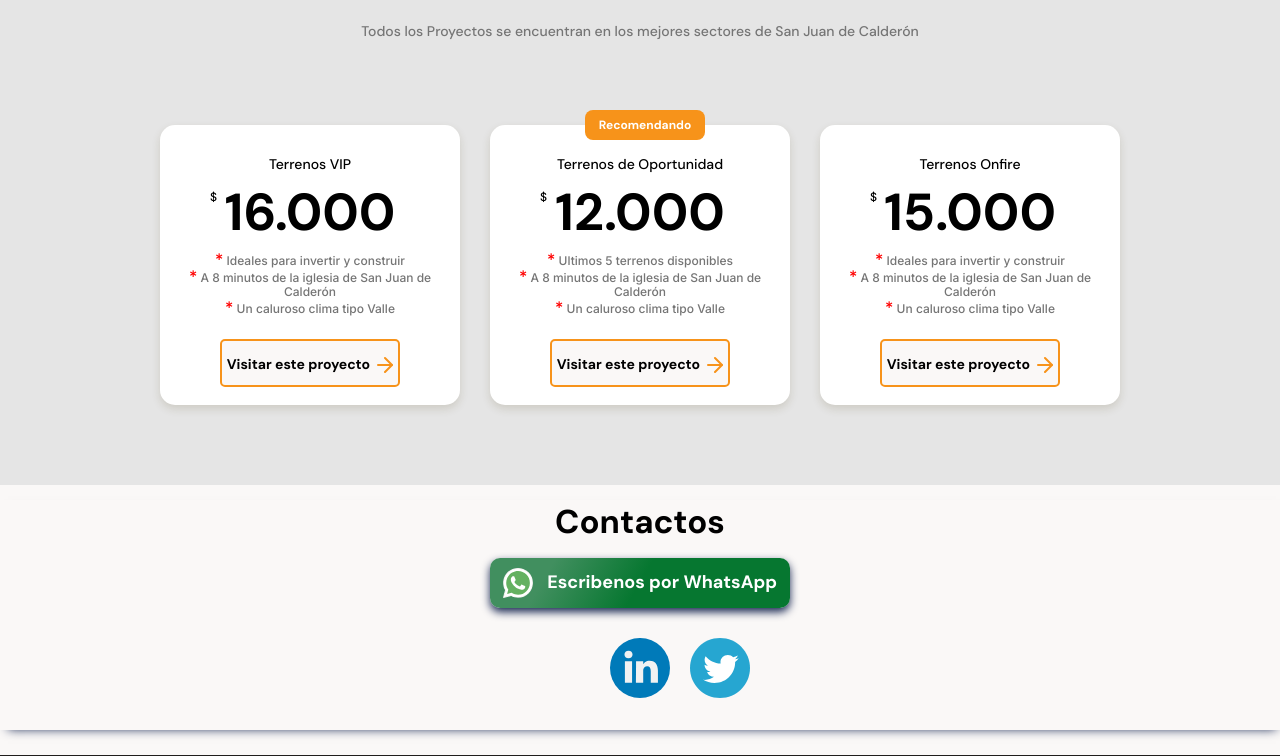
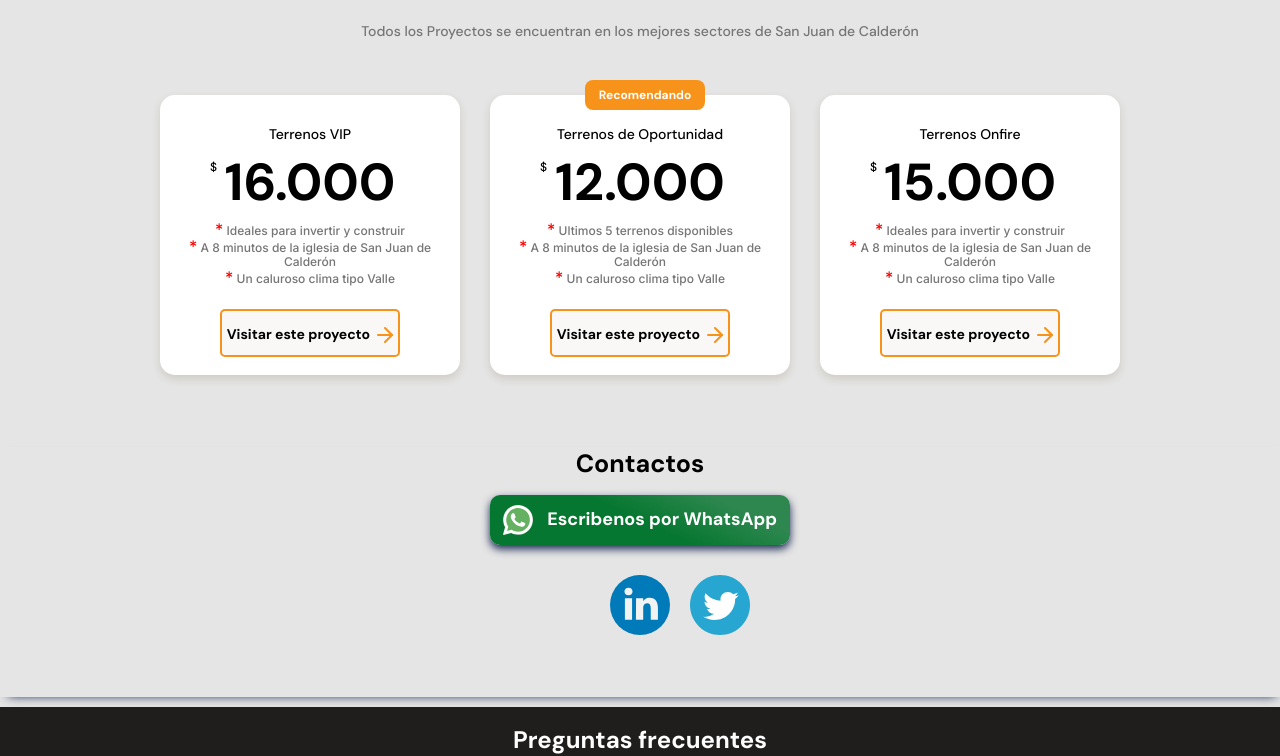
Before and after one commit to Daniel-Escobar/proyecto-inmobiliaria-andernoe, a plain HTML site: page index.html in a window 1280 px wide. Shown: the part 2350-3106 px from the top of the page. Drawn offline with Linux system fonts and the light colour scheme.

Commit message:
Cambio en distintas secciones del proyecto

```diff
--- a/styles.css
+++ b/styles.css
@@ -116,7 +116,7 @@ header img {
 main {
   width: 100%;
   height: auto;
-  background-color: var(--off-white);
+  background-color: #e5e5e5;
 }
 
 .main-services-container {
@@ -313,7 +313,7 @@ main {
   min-width: 320px;
   text-align: center;
   justify-content: center;
-  padding-bottom: 50px;
+  padding-bottom: 12px;
   background-color: #e5e5e5;
 }
 
@@ -357,7 +357,7 @@ main {
   min-width: 230px;
   max-width: 300px;
   height: 280px;
-  margin: 50px 15px 0;
+  margin: 20px 15px 0;
   padding: 0 15px;
   background-color: var(--just-white);
   border-radius: 15px;
@@ -460,11 +460,12 @@ main {
 
 /* Seccion de contactos */
 .contacto-section {
-  margin-top: 15px;
-  margin-bottom: 25px;
+  /* margin-top: 15px; */
+  margin-bottom: 10px;
   /* background: linear-gradient(155deg, #cdd7e9 20%, #43c7c5 50%); */
   width: 100%;
-  height: 230px;
+  height: 250px;
+  background-color: #e5e5e5;
   box-shadow: 2px 5px 10px -6px var(--color-primario);
 }
 
@@ -479,9 +480,10 @@ section div a {
 }
 
 .contacto-cabecera {
-  margin-top: 15px;
-  font-size: 2.2rem;
   text-align: center;
+}
+.contacto-cabecera h2 {
+  font-size: 2.5rem;
 }
 
 .div-whatsapp {
@@ -510,7 +512,7 @@ section div a {
   color: #fff;
   font-size: 1px;
   overflow: hidden;
-  transition: all 0.75s ease;
+  transition: all 0.5s ease;
   margin-bottom: 20px;
   z-index: 1;
   font-weight: 700;
@@ -526,7 +528,7 @@ section div a {
   margin: auto;
   /* background: #006324; */
   background: #000703;
-  transition: all 0.75s ease;
+  transition: all 0.5s ease;
   z-index: -1;
 }
 
@@ -537,8 +539,8 @@ section div a {
 
 .button-whatsapp:hover {
   color: #fff;
-  /* border: 2px solid var(--verde-claro); */
-  border: 2.5px solid var(--just-white);
+  border: 2px solid var(--verde-claro);
+  /* border: 2.5px solid var(--just-white); */
 }
 
 .button-whatsapp:hover::before {
@@ -548,7 +550,7 @@ section div a {
 .button-whatsapp {
   font-size: 1.8rem;
   padding: 10px;
-  background: linear-gradient(120deg, #418f5f 20%, #067730 50%);
+  background: linear-gradient(205deg, #2d874f 20%, #067730 50%);
   color: var(--just-white);
   border-radius: 10px;
   z-index: 0;
@@ -558,7 +560,7 @@ section div a {
 }
 
 .button-whatsapp:hover {
-  transform: translateX(-20px);
+  /* transform: translateX(-20px); */
   box-shadow: 0px 30px 15px -16px var(--color-primario);
 }
 
--- a/styles/tablet.css
+++ b/styles/tablet.css
@@ -8,6 +8,7 @@
   width: 300px;
   height: 50px;
 }
+
 .whatsapp {
   padding: 0px;
 }
@@ -30,4 +31,10 @@
 
 .projects-container--slider {
   justify-content: center;
+  overflow-x: unset;
 }
+@media screen and(min-width:1300px) {
+  .main-services-detail {
+    display: flex;
+  }
+}
```
